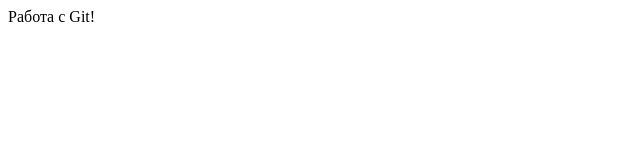
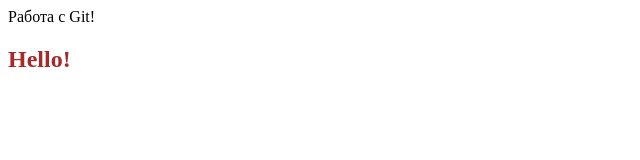
Before and after one commit to Xichkok/git-lesson, a plain HTML site: page index.html in a window 1280 px wide. Shown: the full height of the page, 0-640 px from the left. Drawn offline with Linux system fonts and the light colour scheme.

Commit message:
git clone, git status, git add., git commit, git push

```diff
--- a/css/main.css
+++ b/css/main.css
@@ -0,0 +1,3 @@
+.h2 {
+    color: brown;
+}
--- a/index.html
+++ b/index.html
@@ -4,10 +4,11 @@
     <meta charset="UTF-8">
     <meta http-equiv="X-UA-Compatible" content="IE=edge">
     <meta name="viewport" content="width=device-width, initial-scale=1.0">
-    <link href="css/main.css">
+    <link rel="stylesheet" href="/css/main.css">
     <title>Document</title>
 </head>
 <body>
     <div>Работа с Git!</div>
+    <h2 class="h2">Hello!</h2>
 </body>
 </html>
```
